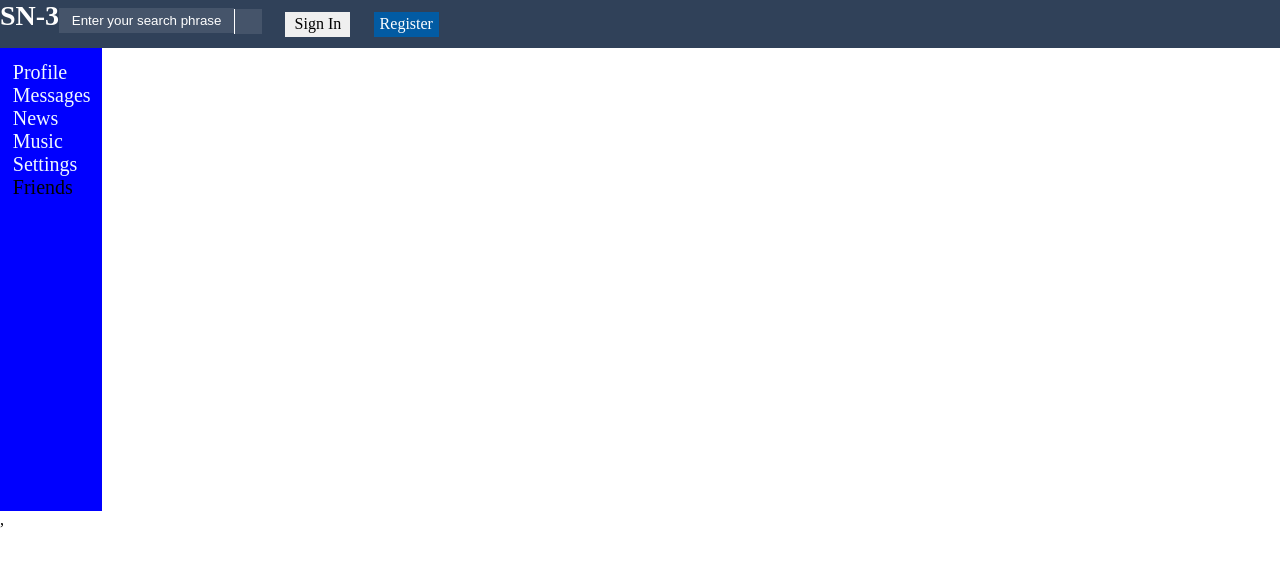
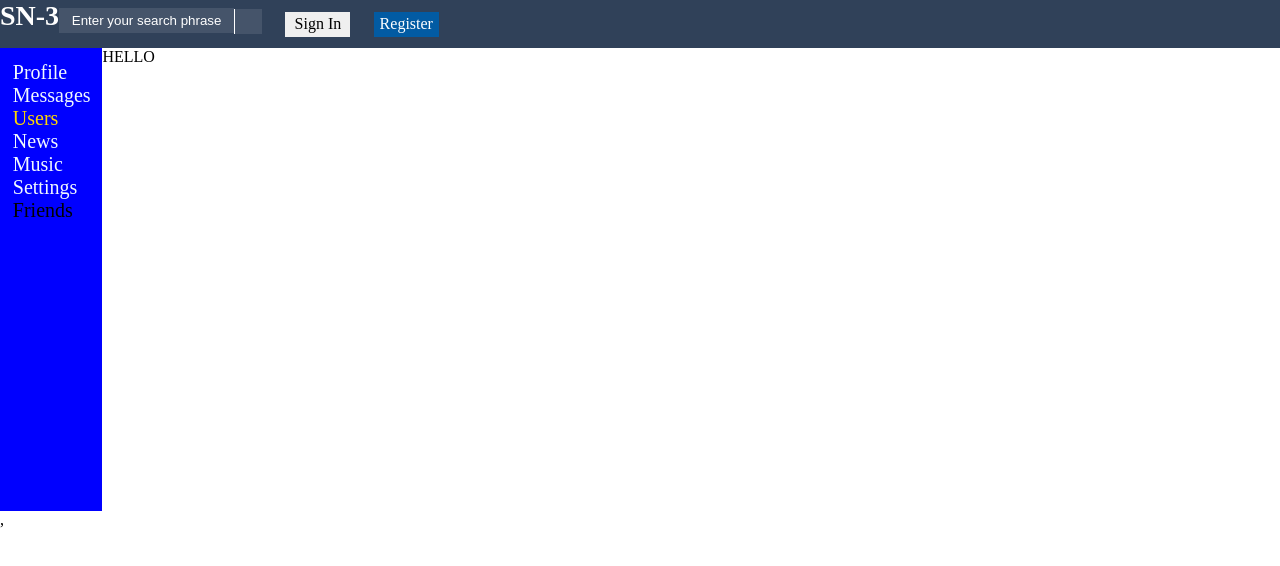
Before and after one commit to AlexZhelyazko/SN-3, a React (Create React App) app: page /users in a window 1280 px wide. Shown: the top 566 px of the page. Built offline with nearby package versions, Linux system fonts and the light colour scheme.

Commit message:
add: users in navbar and route

```diff
--- a/src/App.js
+++ b/src/App.js
@@ -7,6 +7,7 @@ import DialogsContainer from './components/Dialogs/dialogsContainer.js'
 import Settings from './components/Settingss/settings.jsx'
 import Music from './components/Music/music.jsx'
 import News from './components/News/news.jsx'
+import UserContainer from './components/Users/userContainer';
 import { Route } from 'react-router-dom'
 
 const App = (props) => {
@@ -17,6 +18,7 @@ const App = (props) => {
           <Navbar/>
           <Route path='/profile' render={() => <Profile/>}></Route>
           <Route  path='/messages' render={() => <DialogsContainer/>}></Route>
+          <Route path='/users' render={() => <UserContainer/>}></Route>
           <Route path='/news' component={News}></Route>
           <Route path='/music' component={Music}></Route>
           <Route path='/settings' component={Settings}></Route>
--- a/src/components/Navbar/navbar.jsx
+++ b/src/components/Navbar/navbar.jsx
@@ -8,6 +8,7 @@ const Navbar = (props) => {
         <nav className={navb.nav}>
             <div><NavLink to="/profile" activeClassName={navb.activeItem}>Profile</NavLink></div>
             <div><NavLink to="/messages" activeClassName={navb.activeItem}>Messages</NavLink></div>
+            <div><NavLink to="/users" activeClassName={navb.activeItem}>Users</NavLink></div>
             <div><NavLink to="/news" activeClassName={navb.activeItem}>News</NavLink></div>
             <div><NavLink to="/music" activeClassName={navb.activeItem}>Music</NavLink></div>
             <div><NavLink to="/settings" activeClassName={navb.activeItem}>Settings</NavLink></div>
--- a/src/components/Profile/Post/MyPosts/postContainer.js
+++ b/src/components/Profile/Post/MyPosts/postContainer.js
@@ -4,7 +4,6 @@ import {onInputChangeActionCreator} from '../../../Redux/profile-reducer'
 import {connect} from 'react-redux'
 
 let mapStateToProps = (state) => {
-    debugger
     return {
         newPostText: state.posts.value,
         txt: state.posts.txt,
--- /dev/null
+++ b/src/components/Users/userContainer.js
@@ -0,0 +1,24 @@
+import Users from './users';
+import {followAC} from '../Redux/user-reducer';
+import {unfollowAC} from '../Redux/user-reducer';
+import {setUsersAC} from '../Redux/user-reducer';
+import {connect} from 'react-redux';
+
+let mapStateToProps = (state) => {
+    return {
+        users: state.users
+    }
+};
+
+let mapDispatchToProps = (dispatch) => {
+    return {
+        follow: (userID) => {dispatch(followAC(userID))},
+        unfollow: (userID) => {dispatch(unfollowAC(userID))},
+        setUsers: (users) => {dispatch(setUsersAC(users))},
+    }
+};
+
+
+const UserContainer = connect(mapStateToProps, mapDispatchToProps)(Users)
+
+export default UserContainer
--- /dev/null
+++ b/src/components/Users/users.jsx
@@ -0,0 +1,9 @@
+import React from 'react';
+
+const Users = (props) => {
+    return (
+        <div>HELLO</div>
+    )
+}
+
+export default Users;
```
